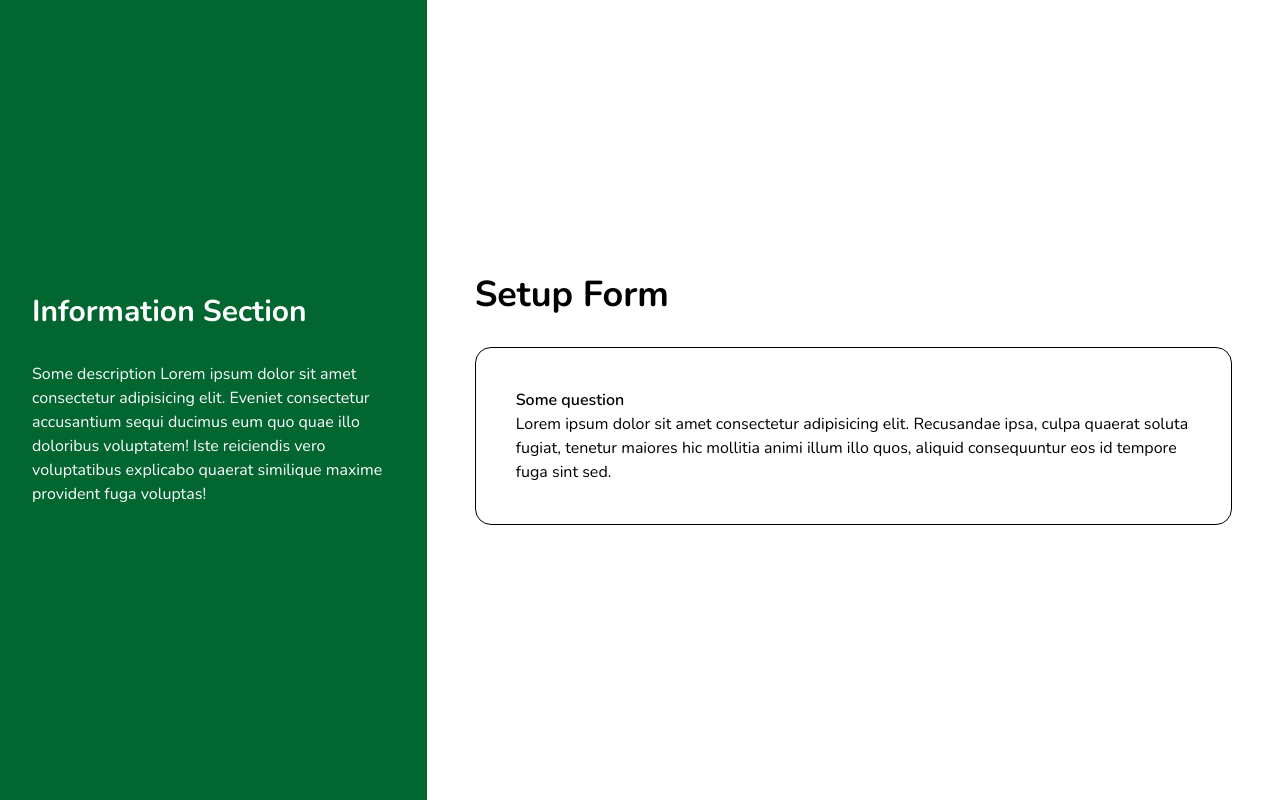
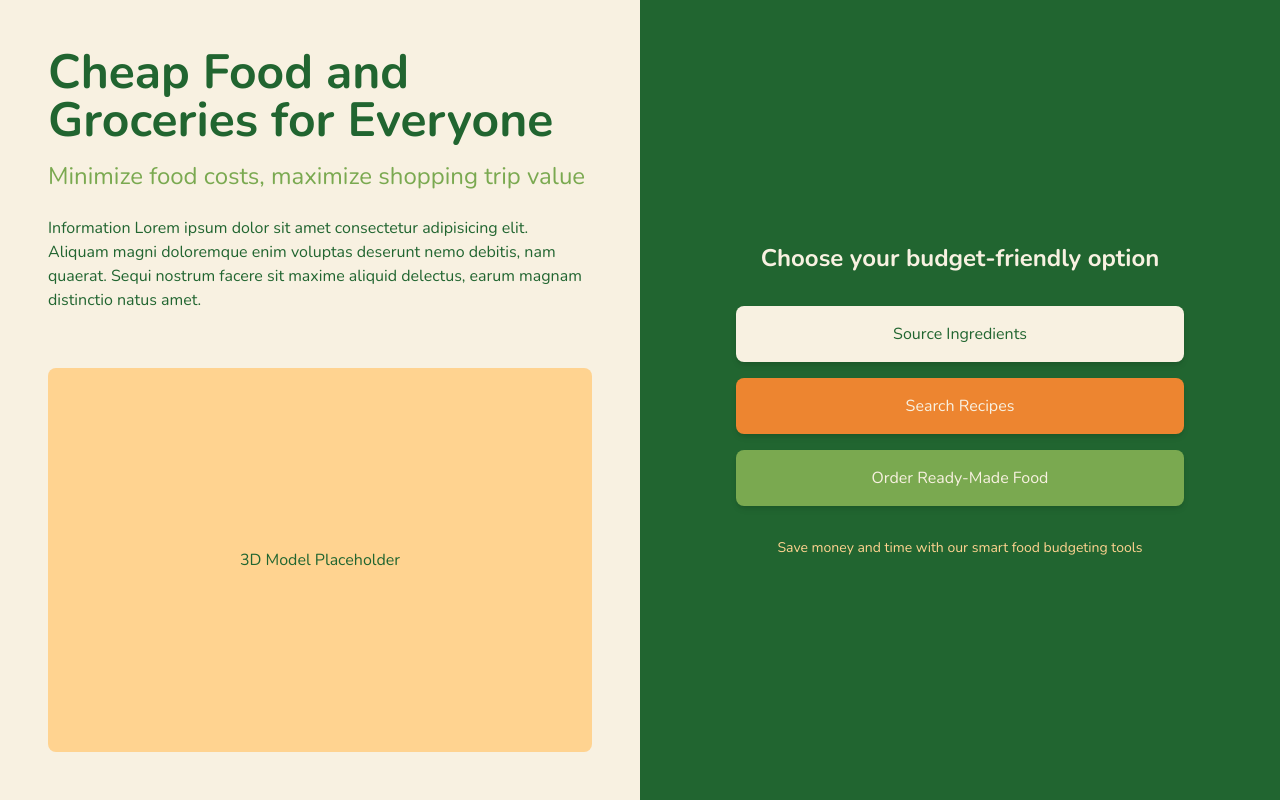
Before and after one commit to Roseline-Projects/Food_Design_Challenge, a React (Vite) app in the folder frontend/: page / in a window 1280 px wide. Built offline with nearby package versions, Linux system fonts and the light colour scheme.

Commit message:
basic set up form functionality, routing between landing-setup-option

```diff
--- a/frontend/src/App.jsx
+++ b/frontend/src/App.jsx
@@ -8,7 +8,7 @@ function App() {
 
   return (
     <div>
-      <SetupPage/>
+      <LandingPage/>
     </div>
   )
 }
--- a/frontend/src/components/Card.jsx
+++ b/frontend/src/components/Card.jsx
@@ -4,9 +4,9 @@ const Card = ({name, details, image}) => {
     //object details
     //string image
     return (
-        <div className="rounded-xl h-full">
+        <div className="rounded-xl h-full bg-cream border">
             <div className="h-1/2 overflow-hidden">
-                <img className="object-cover size-full" src={image} alt={name}/>
+                <img className="object-cover size-full rounded-t-xl" src={image} alt={name}/>
             </div>
             <div className="p-4 flex flex-col items-stretch"> {/* Padding */}
                 <h3 className="text-lg font-semibold text-green-800 mt-2 mb-4">{name}</h3> {/* Semibold title, slightly large text bottom margin */}
--- a/frontend/src/components/LandingPage.jsx
+++ b/frontend/src/components/LandingPage.jsx
@@ -1,9 +1,10 @@
 // LandingPage.jsx
 import { useState } from 'react'
-import { Link, Outlet } from 'react-router'
+import { Link, Outlet, useNavigate } from 'react-router'
 import '../index.css' // Import the CSS file
 
 function LandingPage() {
+  const navigate = useNavigate()
   return (
     <div className="min-h-screen flex flex-col md:flex-row bg-cream font-nunito">
       {/* Left container - Site info */}
@@ -33,28 +34,29 @@ function LandingPage() {
           </h3>
           <ul className="space-y-4">
             <li>
-              <Link
-                to="option/ingredients"
+              <button
+                onClick={() => navigate("/setup", {state : {destination: "ingredients"}})}
                 className="block w-full py-4 px-6 bg-cream hover:bg-light-yellow text-dark-green font-medium rounded-lg shadow-md transition-colors text-center cursor-pointer font-nunito"
               >
                 Source Ingredients
-              </Link>
+              </button>
             </li>
             <li>
-              <Link
-                to="option/recipes"
+              <button
+                onClick={() => navigate("/setup", {state : {destination: "recipes"}})}
                 className="block w-full py-4 px-6 bg-orange hover:bg-orange/90 text-cream font-medium rounded-lg shadow-md transition-colors text-center cursor-pointer font-nunito"
               >
                 Search Recipes
-              </Link>
+              </button>
             </li>
             <li>
-              <Link
+              <button
                 to="option/delivery"
+                onClick={() => navigate("/setup", {state : {destination: "delivery"}})}
                 className="block w-full py-4 px-6 bg-medium-green hover:bg-medium-green/90 text-cream font-medium rounded-lg shadow-md transition-colors text-center cursor-pointer font-nunito"
               >
                 Order Ready-Made Food
-              </Link>
+              </button>
             </li>
           </ul>
           <p className="text-light-yellow mt-8 text-center text-sm font-nunito">
--- a/frontend/src/components/SetupPage.jsx
+++ b/frontend/src/components/SetupPage.jsx
@@ -1,23 +1,105 @@
+import { useState } from "react"
+import { setupPageTextConstants } from "../constants/TextConstants"
+import { useLocation, useNavigate } from "react-router"
+const SetupPage = () => {
+    const navigate = useNavigate()
+    const location = useLocation()
+    const destinationPage = location.state?.destination
 
-const SetupPage = () => {
+    const [formData, setFormData] = useState(
+        {
+            name: "",
+            city: "",
+            budget: 0,
+            dietaryNeeds: {
+                glutenFree: false,
+                dairyFree: false,
+                vegan: false,
+                vegetarian: false,
+                nutFree: false,
+            },
+        }
+    )
+
+    const handleChange = (e) => {
+        const { name, value, type, checked } = e.target
+
+        if (type === "checkbox") {
+            setFormData((prev) => ({
+                ...prev,
+                dietaryNeeds: { ...prev.dietaryNeeds, [name]: checked },
+            }))
+        } else if (name === "budget") {
+            setFormData((prev) => ({ ...prev, [name]: parseInt(value) }))
+        } else {
+            setFormData((prev) => ({ ...prev, [name]: value }));
+        }
+    }
+
+    const handleSubmit = (e) => {
+        e.preventDefault()
+        // console.log("Form Submitted:", formData)
+        // navigate(`option/${destinationPage}`, "route", {state: formData})
+        console.log("destination page: " + destinationPage)
+        const absoluteDestination = !destinationPage.startsWith("/") ? `/option/${destinationPage}` : `${destinationPage}`;
+        navigate(absoluteDestination, { state: formData });
+    }
+
     return (
         <div className="flex flex-col justify-center items-center min-h-screen md:h-screen md:flex-row"> {/* flex */}
             {/* Left side description */}
-            <div className="w-1/3 h-full flex flex-col items-center justify-center p-8 bg-green-800"> {/* 33% space flex items center justify center some padding */}
-                <h2 className="w-full text-left font-bold text-3xl text-white mb-8">Information Section</h2>
+            {/* <div className="w-1/3 h-full flex flex-col items-center justify-center p-8 bg-green-800">
+                <h2 className="w-full text-left font-bold text-3xl text-white mb-8">Let's Get Started</h2>
                 <p className="font-thin text-white">Some description Lorem ipsum dolor sit amet consectetur adipisicing elit. Eveniet consectetur accusantium sequi ducimus eum quo quae illo doloribus voluptatem! Iste reiciendis vero voluptatibus explicabo quaerat similique maxime provident fuga voluptas!</p>
+            </div> */}
+
+            <div className="w-full md:w-1/3 min-h-[300px] md:min-h-screen bg-indigo-900 relative overflow-hidden">
+                <img
+                    className="w-full h-full object-cover object-center opacity-80"
+                    src='https://images.unsplash.com/photo-1531880567437-5bfef553f822?q=80&w=1974&auto=format&fit=crop&ixlib=rb-4.1.0&ixid=M3wxMjA3fDB8MHxwaG90by1wYWdlfHx8fGVufDB8fHx8fA%3D%3D'
+                    alt="Decorative food image"
+                />
+                <div className="absolute inset-0 bg-gradient-to-t from-green-900/70 to-transparent"></div>
+                <div className="absolute top-20 left-8 right-8 text-white">
+                    <h2 className="w-full text-left font-bold text-4xl mb-8">{setupPageTextConstants['title']}</h2>
+                    <p className="font-thin">{setupPageTextConstants['description']}</p>
+                </div>
             </div>
 
             {/* Right side questions */}
-            <div className="w-2/3 flex justify-center p-12"> {/* 66% space flex items center justify center some padding */}
+            <div className="w-2/3 flex justify-center p-8"> {/* 66% space flex items center justify center some padding */}
                 <div className="">
-                    <h1 className="text-4xl font-bold mb-8">Setup Form</h1>
                     <div className="border rounded-2xl p-10">
-                        <form> {/* Form */}
-                            <label className="font-semibold">Some question</label>
-                            <input />
+                        <form onSubmit={handleSubmit} className="space-y-4"> {/* Form */}
+                            <h4 className="block font-semibold text-lg mb-4">User Information</h4>
+                            <label>First Name</label>
+                            <input type="text" name="name" placeholder="Jane" onChange={handleChange} className="w-full p-2 border rounded-md bg-cream" />
+                            <label>City</label>
+                            <input type="text" name="city" placeholder="Miami" onChange={handleChange} className="w-full p-2 border rounded-md bg-cream" />
+                            <label>Budget (USD)</label>
+                            <input type="number" name="budget" placeholder="40" onChange={handleChange} className="w-full p-2 border rounded-md bg-cream" />
+
+                            <div className="flex flex-col space-y-2">
+                                <h4 className="font-semibold text-lg">Dietary Needs</h4>
+                                <label>
+                                    <input type="checkbox" name="nutFree" onChange={handleChange} /> Nut-Free
+                                </label>
+                                <label>
+                                    <input type="checkbox" name="glutenFree" onChange={handleChange} /> Gluten-Free
+                                </label>
+                                <label>
+                                    <input type="checkbox" name="dairyFree" onChange={handleChange} /> Dairy-Free
+                                </label>
+                                <label>
+                                    <input type="checkbox" name="vegan" onChange={handleChange} /> Vegan
+                                </label>
+                                <label>
+                                    <input type="checkbox" name="vegetarian" onChange={handleChange} /> Vegetarian
+                                </label>
+                            </div>
+
+                            <button className="bg-medium-green px-4 py-2 rounded-xl font-bold mt-4 cursor-pointer" type="submit">Submit</button>
                         </form>
-                        <p>Lorem ipsum dolor sit amet consectetur adipisicing elit. Recusandae ipsa, culpa quaerat soluta fugiat, tenetur maiores hic mollitia animi illum illo quos, aliquid consequuntur eos id tempore fuga sint sed.</p>
                     </div>
                 </div>
             </div>
--- a/frontend/src/constants/TextConstants.js
+++ b/frontend/src/constants/TextConstants.js
@@ -15,6 +15,11 @@ export const optionPageTextConstants = {
         image: 'https://images.unsplash.com/photo-1593424718424-cf4d83f3def1?q=80&w=1974&auto=format&fit=crop&ixlib=rb-4.1.0&ixid=M3wxMjA3fDB8MHxwaG90by1wYWdlfHx8fGVufDB8fHx8fA%3D%3D',
         text: 'Lorem ipsum dolor sit amet, consectetur adipiscing elit, sed do eiusmod tempor incididunt ut labore et dolore magna aliqua. Ut enim ad minim veniam, quis nostrud exercitation ullamco laboris nisi ut aliquip ex ea commodo consequat. Duis aute irure dolor in reprehenderit in voluptate velit esse cillum dolore eu fugiat nulla pariatur. Excepteur sint occaecat cupidatat non proident, sunt in culpa qui officia deserunt mollit anim id est laborum.'
     }
+}
+
+export const setupPageTextConstants = {
+    title: "Let's Get Started",
+    description: 'Some description Lorem ipsum dolor sit amet consectetur adipisicing elit. Eveniet consectetur accusantium sequi ducimus eum quo quae illo doloribus voluptatem! Iste reiciendis vero voluptatibus explicabo quaerat similique maxime provident fuga voluptas!',
 }
 
 //export constant for some test card values
--- a/frontend/src/main.jsx
+++ b/frontend/src/main.jsx
@@ -4,6 +4,7 @@ import { BrowserRouter, Routes, Route } from "react-router";
 import OptionPage from './components/OptionPage.jsx';
 import './index.css'
 import App from './App.jsx'
+import SetupPage from './components/SetupPage.jsx';
 
 createRoot(document.getElementById('root')).render(
   <StrictMode>
@@ -11,6 +12,7 @@ createRoot(document.getElementById('root')).render(
       <Routes>
         <Route path="/" element={<App/>}></Route>
         <Route path="option/:optionType" element={<OptionPage />}/>
+        <Route path='setup' element={<SetupPage />} />
       </Routes>
     </BrowserRouter>
   </StrictMode>,
```
Also changed, not shown: frontend/src/components/OptionPage.jsx (+8 -1 lines).
